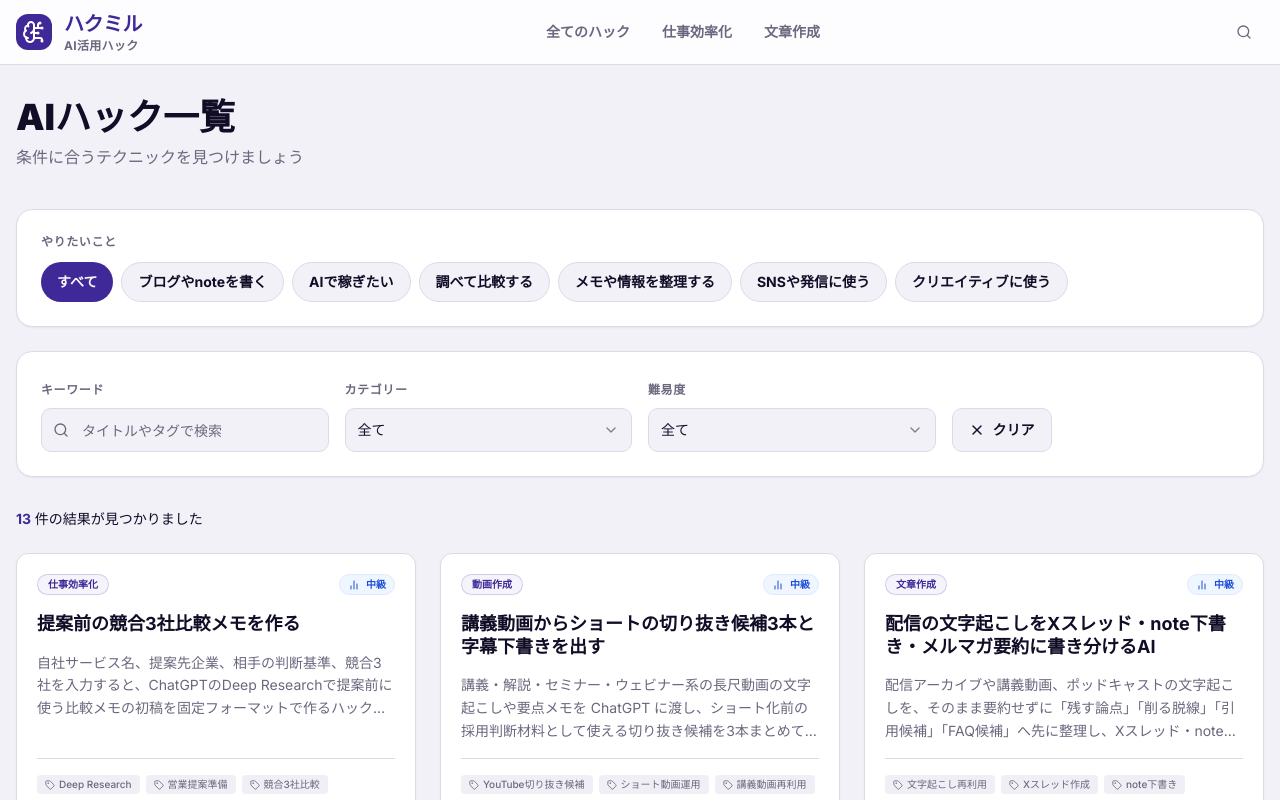
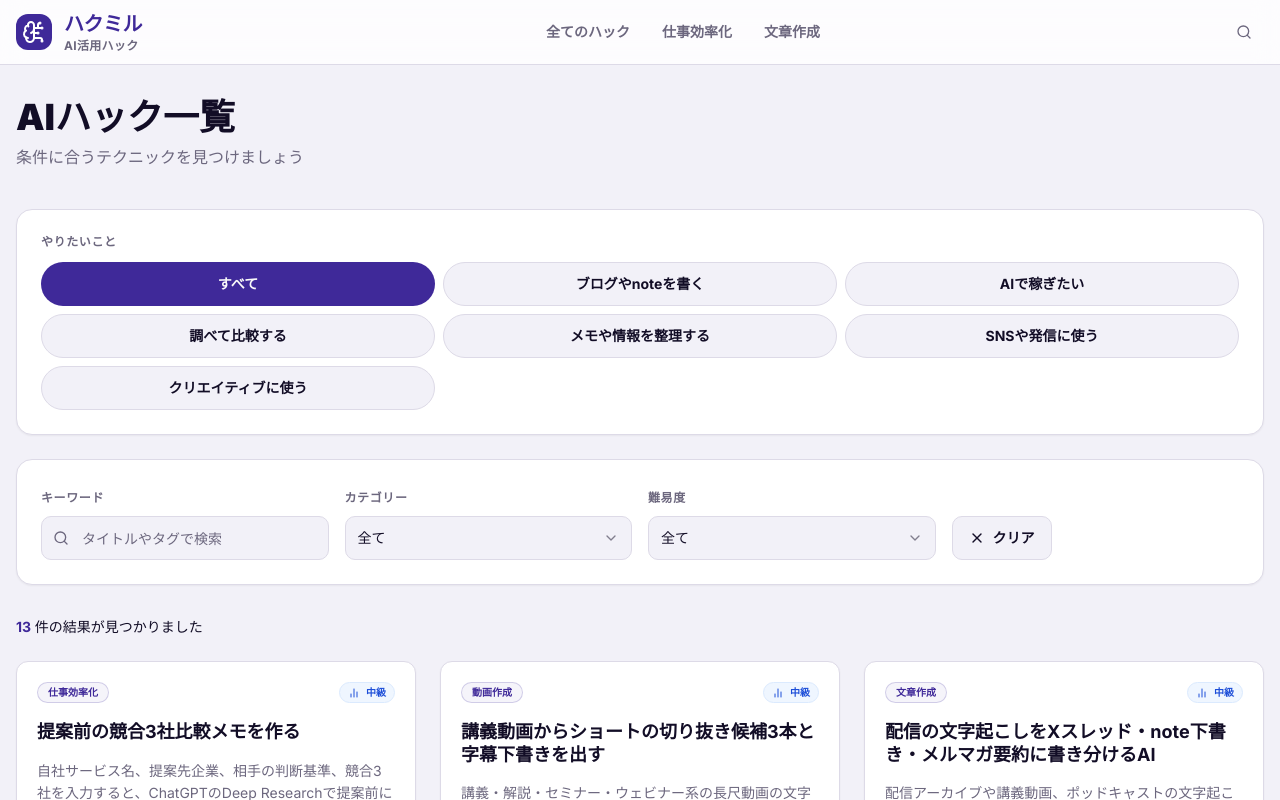
Before and after one commit to tools-labo/hakumiru, a Next.js app: page /hacks in a window 1280 px wide. Shown: the top 800 px of the page. Built offline with nearby package versions, Linux system fonts and the light colour scheme.

Commit message:
Update HacksListClient.tsx

```diff
--- a/src/app/hacks/HacksListClient.tsx
+++ b/src/app/hacks/HacksListClient.tsx
@@ -118,11 +118,11 @@ export function HacksListClient() {
               </p>
             </div>
 
-            <div className="flex flex-wrap gap-2">
+            <div className="grid grid-cols-1 sm:grid-cols-2 lg:grid-cols-3 gap-2">
               <Button
                 type="button"
                 variant={selectedUseCase === "all" ? "default" : "outline"}
-                className="rounded-full font-bold"
+                className="h-11 rounded-full font-bold justify-center px-4 whitespace-normal text-center leading-tight"
                 onClick={() => setSelectedUseCase("all")}
               >
                 すべて
@@ -133,7 +133,7 @@ export function HacksListClient() {
                   key={useCase}
                   type="button"
                   variant={selectedUseCase === useCase ? "default" : "outline"}
-                  className="rounded-full font-bold"
+                  className="h-11 rounded-full font-bold justify-center px-4 whitespace-normal text-center leading-tight"
                   onClick={() => setSelectedUseCase(useCase)}
                 >
                   {useCaseLabels[useCase]}
```
